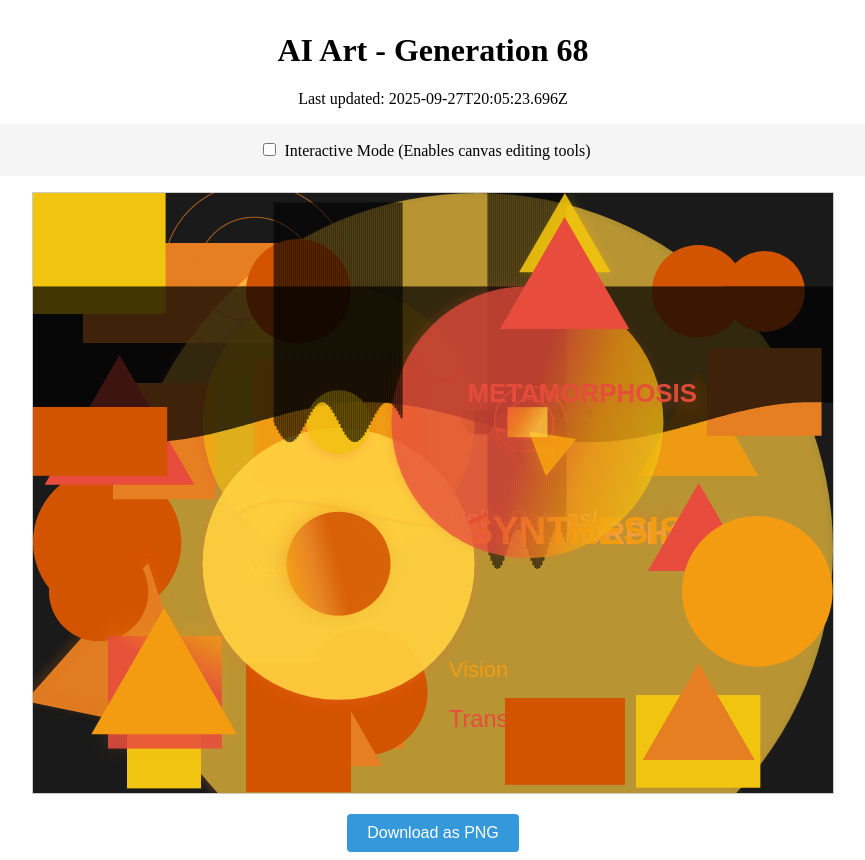
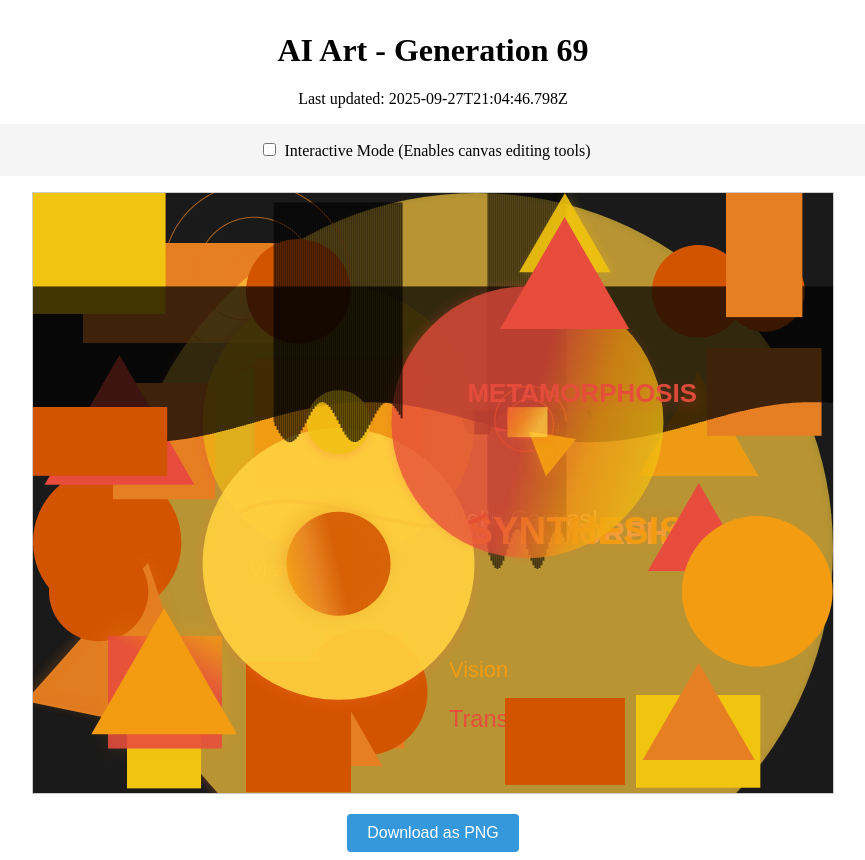
Before and after one commit to mcclowes/ai-art, a React (Vite) app: page / in a window 1280 px wide. Shown: the whole page, without its empty margins (207-1072 px from the left). Built offline with nearby package versions, Linux system fonts and the light colour scheme.

Commit message:
Improve artwork - Generation 69

```diff
--- a/src/artwork-state.ts
+++ b/src/artwork-state.ts
@@ -826,9 +826,18 @@ export const artworkState: ArtworkState = {
       "height": 86.867699962279,
       "fillStyle": "#d35400",
       "id": "element_1759003523696"
+    },
+    {
+      "type": "rectangle",
+      "x": 693,
+      "y": 0,
+      "width": 76.37822859123307,
+      "height": 124.12006048899397,
+      "fillStyle": "#e67e22",
+      "id": "element_1759007086798"
     }
   ],
-  "generation": 68,
-  "lastUpdated": "2025-09-27T20:05:23.696Z",
+  "generation": 69,
+  "lastUpdated": "2025-09-27T21:04:46.798Z",
   "cycleStarted": "2025-09-25T01:33:04.169Z"
 };
```
